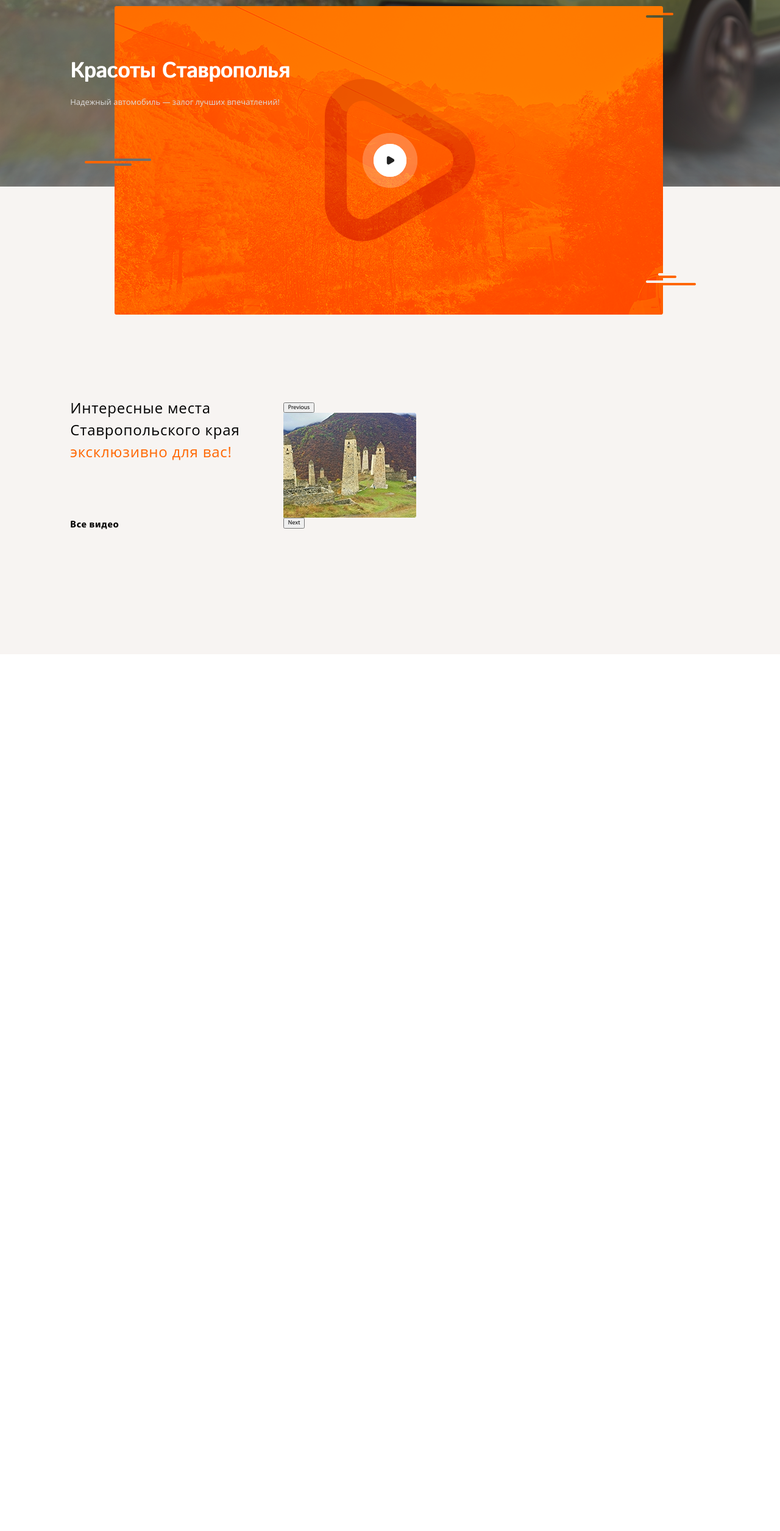
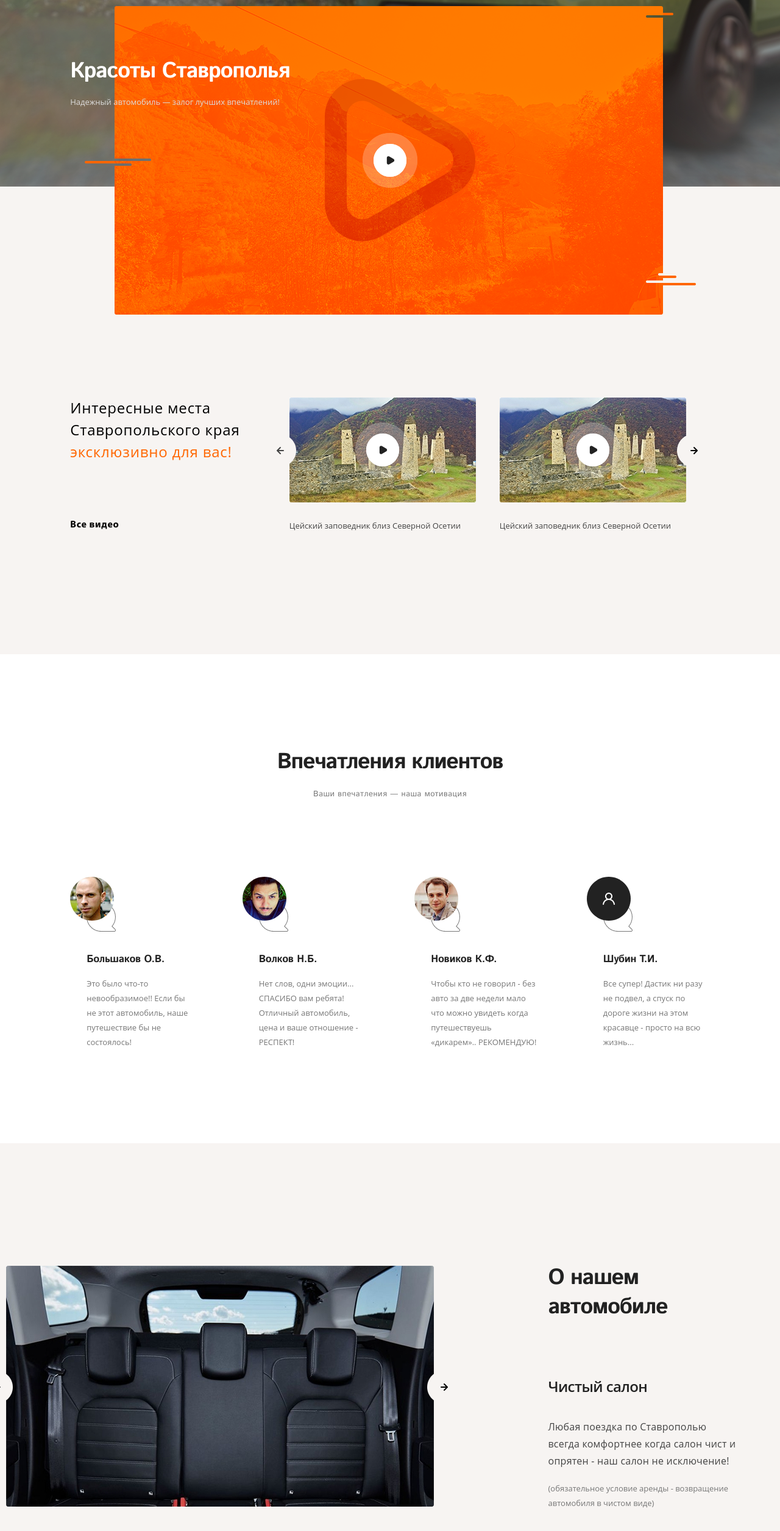
Before and after one commit to vsbdn/diploma, a website: page src/index.html in a window 1280 px wide. Shown: the part 695-3206 px from the top of the page at 61% size. Before the commit the page ends 1768 px from the top, so only its background shows below. Drawn offline with Linux system fonts and the light colour scheme; a web font is replaced by a local one.

Commit message:
Refact: almost all sections. changed swiper. js for slick. Added adaptive for promo, places, clients. added: about slider.

```diff
--- a/src/index.html
+++ b/src/index.html
@@ -76,20 +76,29 @@
             <div class="places__slider">
               <div class="slider-item">
                 <div class="image-wrap">
-                  <img src="img/video-play.svg" alt="video">
+                  <img class="video__play-icon" src="img/video-play.svg" alt="video">
                 </div>
                 <span>Цейский заповедник близ Северной Осетии</span>
               </div>
               <div class="slider-item">
+                <div class="image-wrap">
+                  <img class="video__play-icon" src="img/video-play.svg" alt="video">
+                </div>
+                <span>Цейский заповедник близ Северной Осетии</span>
               </div>
               <div class="slider-item">
+                <div class="image-wrap">
+                  <img class="video__play-icon" src="img/video-play.svg" alt="video">
+                </div>
+                <span>Цейский заповедник близ Северной Осетии</span>
               </div>
               <div class="slider-item">
+                <div class="image-wrap">
+                  <img class="video__play-icon" src="img/video-play.svg" alt="video">
+                </div>
+                <span>Цейский заповедник близ Северной Осетии</span>
               </div>
-              <div class="slider-item">
-              </div>
-              <div class="slider-item">
-              </div>
+
             </div>
           </div>
         </div>
@@ -98,89 +107,78 @@
       <!-- /.container -->
     </section>
     <!-- /.section places -->
-<!--    <section class="section clients">-->
-<!--      <div class="container">-->
-<!--        <h3 class="clients__title">Впечатления клиентов</h3>-->
-<!--        <p class="clients__subtitle">Ваши впечатления — наша мотивация</p>-->
-<!--        <div class="clients__row">-->
-<!--          <div class="clients__col">-->
-<!--            <img src="img/client-avatar-1.png" alt="client" class="clients__avatar">-->
-<!--            <div class="clients__text">-->
-<!--              <p class="clients__name">Большаков О.В.</p>-->
-<!--              <span class="clients__message">Это было что-то невообразимое!! Если бы не этот автомобиль, наше путешествие бы не состоялось!</span>-->
-<!--            </div>-->
-<!--          </div>-->
-<!--          <div class="clients__col">-->
-<!--            <img src="img/client-avatar-2.png" alt="client" class="clients__avatar">-->
-<!--            <div class="clients__text">-->
-<!--              <p class="clients__name">Волков Н.Б.</p>-->
-<!--              <span class="clients__message">Нет слов, одни эмоции... СПАСИБО вам ребята! Отличный автомобиль, цена и ваше отношение - РЕСПЕКТ!</span>-->
-<!--            </div>-->
-<!--          </div>-->
-<!--          <div class="clients__col">-->
-<!--            <img src="img/client-avatar-3.png" alt="client" class="clients__avatar">-->
-<!--            <div class="clients__text">-->
-<!--              <p class="clients__name">Новиков К.Ф.</p>-->
-<!--              <span class="clients__message">Чтобы кто не говорил - без авто за две недели мало что можно увидеть когда путешествуешь «дикарем».. РЕКОМЕНДУЮ!</span>-->
-<!--            </div>-->
-<!--          </div>-->
-<!--          <div class="clients__col">-->
-<!--            <img src="img/clients-avatar-4.png" alt="client" class="clients__avatar">-->
-<!--            <div class="clients__text">-->
-<!--              <p class="clients__name">Шубин Т.И.</p>-->
-<!--              <span class="clients__message">Все супер! Дастик ни разу не подвел, а спуск по дороге жизни на этом красавце - просто на всю жизнь...</span>-->
-<!--            </div>-->
-<!--          </div>-->
-<!--        </div>-->
-<!--        &lt;!&ndash; /.clients__row &ndash;&gt;-->
-<!--      </div>-->
-<!--      &lt;!&ndash; /.container &ndash;&gt;-->
-<!--    </section>-->
+    <section class="section clients">
+      <div class="container">
+        <h3 class="clients__title">Впечатления клиентов</h3>
+        <p class="clients__subtitle">Ваши впечатления — наша мотивация</p>
+        <div class="clients__row">
+          <div class="clients__col">
+            <img src="img/client-avatar-1.png" alt="client" class="clients__avatar">
+            <div class="clients__text">
+              <p class="clients__name">Большаков О.В.</p>
+              <span class="clients__message">Это было что-то невообразимое!! Если бы не этот автомобиль, наше путешествие бы не состоялось!</span>
+            </div>
+          </div>
+          <div class="clients__col">
+            <img src="img/client-avatar-2.png" alt="client" class="clients__avatar">
+            <div class="clients__text">
+              <p class="clients__name">Волков Н.Б.</p>
+              <span class="clients__message">Нет слов, одни эмоции... СПАСИБО вам ребята! Отличный автомобиль, цена и ваше отношение - РЕСПЕКТ!</span>
+            </div>
+          </div>
+          <div class="clients__col">
+            <img src="img/client-avatar-3.png" alt="client" class="clients__avatar">
+            <div class="clients__text">
+              <p class="clients__name">Новиков К.Ф.</p>
+              <span class="clients__message">Чтобы кто не говорил - без авто за две недели мало что можно увидеть когда путешествуешь «дикарем».. РЕКОМЕНДУЮ!</span>
+            </div>
+          </div>
+          <div class="clients__col">
+            <img src="img/clients-avatar-4.png" alt="client" class="clients__avatar">
+            <div class="clients__text">
+              <p class="clients__name">Шубин Т.И.</p>
+              <span class="clients__message">Все супер! Дастик ни разу не подвел, а спуск по дороге жизни на этом красавце - просто на всю жизнь...</span>
+            </div>
+          </div>
+        </div>
+        <!-- /.clients__row -->
+      </div>
+      <!-- /.container -->
+    </section>
     <!-- /.section clients -->
-<!--    <section class="section about">-->
-<!--      <div class="about__container">-->
-<!--        <div class="col-70">-->
-<!--          &lt;!&ndash; Slider main container &ndash;&gt;-->
-<!--          <div class="swiper-container about__swiper-container">-->
-<!--            <div class="swiper-button-prev about__swiper-button-prev"></div>-->
-<!--            &lt;!&ndash; Additional required wrapper &ndash;&gt;-->
-<!--            <div class="swiper-wrapper about__swiper-wrapper">-->
-<!--              &lt;!&ndash; Slides &ndash;&gt;-->
-<!--              <div class="swiper-slide about__swiper-slide">-->
-<!--                <img src="img/car-image-1.jpg" alt="" class="about__swiper-slide-image">-->
-<!--              </div>-->
-<!--              <div class="swiper-slide about__swiper-slide">-->
-<!--                <img src="img/car-image-1.jpg" alt="" class="about__swiper-slide-image">-->
-<!--              </div>-->
-<!--              <div class="swiper-slide about__swiper-slide">-->
-<!--                <img src="img/car-image-1.jpg" alt="" class="about__swiper-slide-image">-->
-<!--              </div>-->
-<!--              <div class="swiper-slide about__swiper-slide">-->
-<!--                <img src="img/car-image-1.jpg" alt="" class="about__swiper-slide-image">-->
-<!--              </div>-->
+    <section class="section about">
+      <div class="about__container">
+        <div class="about__col">
+          <div class="about__slider">
+            <div class="slider-item">
+              <img src="img/car-image-1.jpg" alt="" class="slider-item-image">
+            </div>
+            <div class="slider-item">
+              <img src="img/car-image-1.jpg" alt="" class="slider-item-image">
+            </div>
+            <div class="slider-item">
+              <img src="img/car-image-1.jpg" alt="" class="slider-item-image">
+            </div>
+            <div class="slider-item">
+              <img src="img/car-image-1.jpg" alt="" class="slider-item-image">
+            </div>
 
-<!--            </div>-->
-<!--            &lt;!&ndash; If we need pagination &ndash;&gt;-->
-<!--            <div class="swiper-pagination about__swiper-pagination"></div>-->
-
-<!--            &lt;!&ndash; If we need navigation buttons &ndash;&gt;-->
-<!--            <div class="swiper-button-next about__swiper-button-next"></div>-->
-
-<!--          </div>-->
-<!--        </div>-->
-<!--        <div class="col-30">-->
-<!--          <div class="about__content">-->
-<!--            <h4 class="about__heading">О нашем автомобиле</h4>-->
-<!--            <p class="about__title">Чистый салон</p>-->
-<!--            <span class="about__subtitle">-->
-<!--              Любая поездка по Ставрополью всегда комфортнее когда салон чист и опрятен - наш салон не исключение!-->
-<!--            </span>-->
-<!--            <small class="about__subtitle-offer">(обязательное условие аренды - возвращение автомобиля в чистом виде)</small>-->
-<!--          </div>-->
-<!--        </div>-->
-<!--      </div>-->
-<!--      &lt;!&ndash; /.about__container &ndash;&gt;-->
-<!--    </section>-->
+          </div>
+        </div>
+        <!-- /.about__col -->
+        <div class="about__col">
+          <div class="about__content">
+            <h4 class="about__heading">О нашем автомобиле</h4>
+            <p class="about__title">Чистый салон</p>
+            <span class="about__subtitle">
+              Любая поездка по Ставрополью всегда комфортнее когда салон чист и опрятен - наш салон не исключение!
+            </span>
+            <small class="about__subtitle-offer">(обязательное условие аренды - возвращение автомобиля в чистом виде)</small>
+          </div>
+        </div>
+      </div>
+      <!-- /.about__container -->
+    </section>
     <!-- /.about -->
   </main>
 <!--  <footer class="footer">-->
--- a/src/js/main.js
+++ b/src/js/main.js
@@ -5,6 +5,7 @@ $(document).ready(function () {
         infinite: true,
         slidesToShow: 2,
     });
+    $('.about__slider').slick();
 
     $('.select-trigger').on('click', function () {
         $(this).parent().toggleClass('active');
--- a/src/sass/_interface.sass
+++ b/src/sass/_interface.sass
@@ -1,2 +1,3 @@
 .video__play-icon
   cursor: pointer
+  z-index: 20
--- a/src/sass/templates/_about.sass
+++ b/src/sass/templates/_about.sass
@@ -4,39 +4,13 @@
   &__container
     display: flex
     justify-content: space-between
-    align-items: flex-start
+    align-items: center
     max-width: 1261px
     margin: 0 auto
-  &__swiper
-    &-container
-      max-width: 792px
-      padding: 0 54px
-      padding-bottom: 100px
-    &-slide
-      width: 100%
-    &-button
-      &-prev
-        left: 10px
-        width: 54px
-        height: 54px
-        top: 39%
-        background: url("../img/places-prev.svg")
-        outline: none
-        &:after
-          display: none
-      &-next
-        right: -9px
-        top: 39%
-        width: 54px
-        height: 54px
-        background: url("../img/places-next.svg")
-        outline: none
-        &:after
-          display: none
   &__content
     display: flex
     flex-direction: column
-    padding-left: 70px
+    max-width: 37.1rem
   &__heading
     margin: 0 0 63px 0
     +istokBold
@@ -59,6 +33,7 @@
     margin-bottom: 34px
   &__subtitle
     +sansReg
+    max-width: 309px
     font-size: 16px
     font-weight: normal
     font-stretch: normal
@@ -74,52 +49,37 @@
       line-height: 1.85
       letter-spacing: normal
       color: #777777
-
-
-
-
-
-.about__swiper-pagination
-  display: flex
-  align-items: center
-  bottom: 17px
-  left: 154px
-  .swiper-pagination
-    +sansReg
-    font-size: 13px
-    font-weight: normal
-    font-stretch: normal
-    font-style: normal
-    line-height: 1.85
-    letter-spacing: normal
-    color: #777777
-    &:before
-      content: '0'
-      +sansBold
-      font-size: 24px
-      font-stretch: normal
-      font-style: normal
-      line-height: 1.5
-      letter-spacing: -0.96px
-      color: #222222
-    &-current
-      margin-right: 44px
-      +sansBold
-      font-size: 24px
-      font-stretch: normal
-      font-style: normal
-      line-height: 1.5
-      letter-spacing: -0.96px
-      color: #222222
-    &-total
-      margin-left: 20px
-      &:before
-        content: '0'
-        +sansReg
-        font-size: 13px
-        font-weight: normal
-        font-stretch: normal
-        font-style: normal
-        line-height: 1.85
-        letter-spacing: normal
-        color: #777777
+  &__slider
+    position: relative
+    max-width: 70.2rem
+    min-height: 39.5rem
+    .slick-track
+      display: flex
+    .slick-list
+      overflow: hidden
+    .slick-arrow
+      position: absolute
+    .slick-arrow.slick-prev
+      background: url("../img/about-prev.svg") no-repeat center
+      font-size: 0
+      top: 50%
+      margin-top: -2.7rem
+      left: -4.3rem
+      width: 54px
+      height: 54px
+      border: none
+      z-index: 10
+      outline: none
+    .slick-arrow.slick-next
+      background: url("../img/about-next.svg") no-repeat center
+      font-size: 0
+      margin-top: -2.7rem
+      top: 50%
+      right: -43px
+      width: 54px
+      height: 54px
+      border: none
+      z-index: 10
+      outline: none
+    .slick-active
+      outline: none
--- a/src/sass/templates/_clients.sass
+++ b/src/sass/templates/_clients.sass
@@ -1,10 +1,10 @@
 .clients
-  padding: 154px 0
+  padding: 15.4rem 0
   &__title
-    margin: 0 0 19px 0
+    margin: 0 0 1.9rem 0
     text-align: center
     +istokBold
-    font-size: 36px
+    font-size: 3.6rem
     font-stretch: normal
     font-style: normal
     line-height: 1.33
@@ -12,10 +12,10 @@
     color: $dark
   &__subtitle
     text-align: center
-    margin: 0 0 118px 0
+    margin: 0 0 12.64rem 0
     letter-spacing: 0.5px
     +istokReg
-    font-size: 13px
+    font-size: 1.3rem
     font-stretch: normal
     font-style: normal
     line-height: 1.33
@@ -28,16 +28,16 @@
     display: flex
     flex-direction: column
   &__avatar
-    width: 75px
-    height: 90px
-    margin-bottom: 17px
+    width: 7.5rem
+    height: 9.0rem
+    margin-bottom: 1.7rem
   &__text
-    max-width: 202px
-    padding-left: 27px
+    max-width: 20.2rem
+    padding-left: 2.7rem
   &__name
     align-self: flex-start
     +istokBold
-    font-size: 17px
+    font-size: 1.7rem
     font-stretch: normal
     font-style: normal
     line-height: 1.33
@@ -45,7 +45,7 @@
     color: $dark
   &__message
     +sansReg
-    font-size: 13px
+    font-size: 1.3rem
     font-stretch: normal
     font-style: normal
     line-height: 1.85
--- a/src/sass/templates/_places.sass
+++ b/src/sass/templates/_places.sass
@@ -57,7 +57,7 @@
   &__all-videos
     display: flex
     align-items: center
-    font-size: 16px
+    font-size: 1.6rem
     font-weight: 600
     font-stretch: normal
     font-style: normal
@@ -67,18 +67,71 @@
       content: ''
       width: 20px
       height: 12px
-      margin-left: 19px
+      margin-left: 1.9rem
       background: url("../img/camera.svg")
   &__slider
-    max-width: 70rem
+    max-width: 69rem
+    position: relative
   .slick-track
     display: flex
   .slick-list
     overflow: hidden
   .slider-item
-    max-width: 30.6rem
-    min-height: 17.2rem
     .image-wrap
-      width: 100%
-      height: 100%
+      position: relative
+      display: flex
+      justify-content: center
+      align-items: center
+      margin-bottom: 2.6rem
+      width: 30.6rem
+      min-height: 17.2rem
       background: url("../img/swiper-video-2.jpg") no-repeat center
+      &::before
+        position: absolute
+        content: ''
+        top: 0
+        left: 0
+        bottom: 0
+        right: 0
+        width: 100%
+        height: 100%
+        opacity: 0
+        background: rgba($sky, 0.5) no-repeat center / cover
+      &:hover:before
+        opacity: 1
+    span
+      +sansReg
+      font-size: 1.3rem
+      font-weight: normal
+      font-stretch: normal
+      font-style: normal
+      line-height: 1.85
+      letter-spacing: normal
+      text-align: left
+      color: #444444
+  .slick-arrow
+    position: absolute
+  .slick-arrow.slick-prev
+    background: url("../img/about-prev.svg") no-repeat center
+    font-size: 0
+    top: 39%
+    margin-top: -2.7rem
+    left: -4.3rem
+    width: 54px
+    height: 54px
+    border: none
+    z-index: 10
+    outline: none
+  .slick-arrow.slick-next
+    background: url("../img/about-next.svg") no-repeat center
+    font-size: 0
+    margin-top: -2.7rem
+    top: 39%
+    right: 0
+    width: 54px
+    height: 54px
+    border: none
+    z-index: 10
+    outline: none
+  .slick-active
+    outline: none
```
Also changed, not shown: src/sass/_media.sass (+25 -1 lines), src/css/style.css, src/img/about-next.svg (added), src/img/about-prev.svg (added), src/img/arrow-prev.png (deleted).
